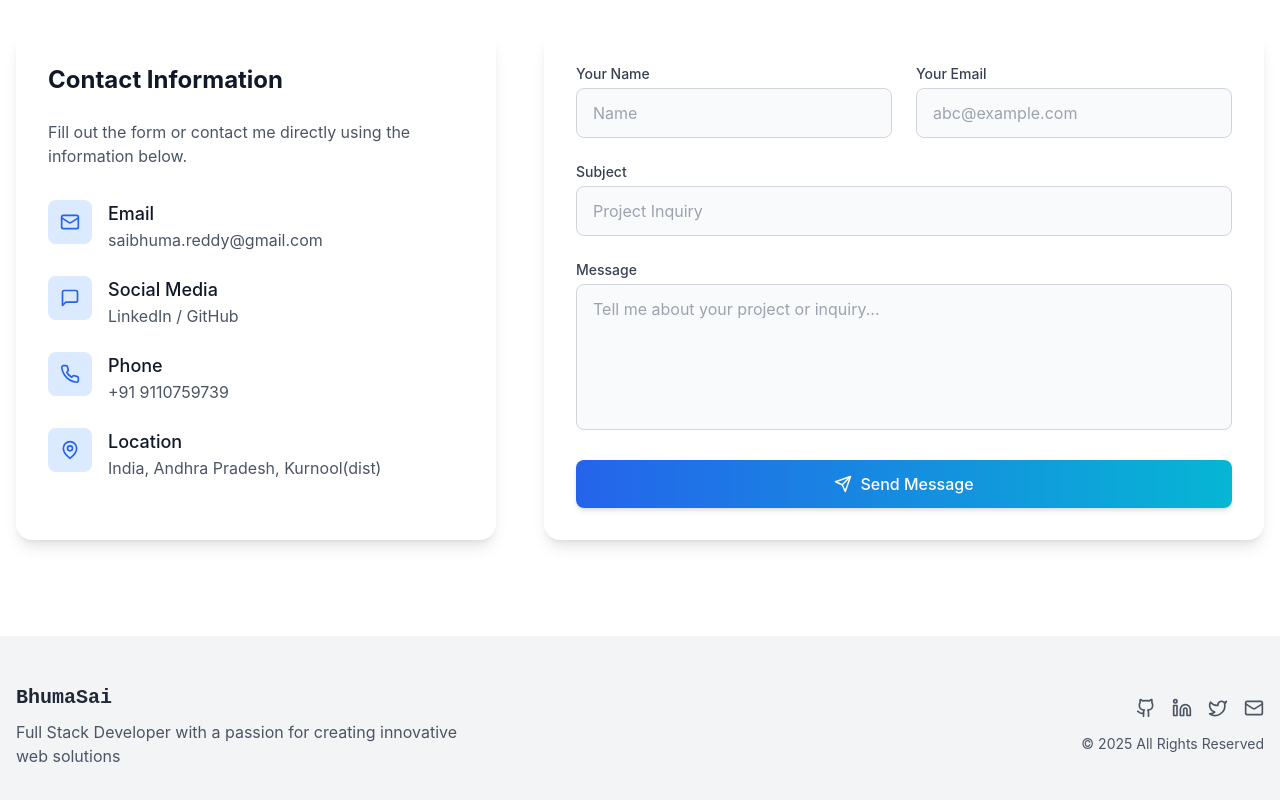
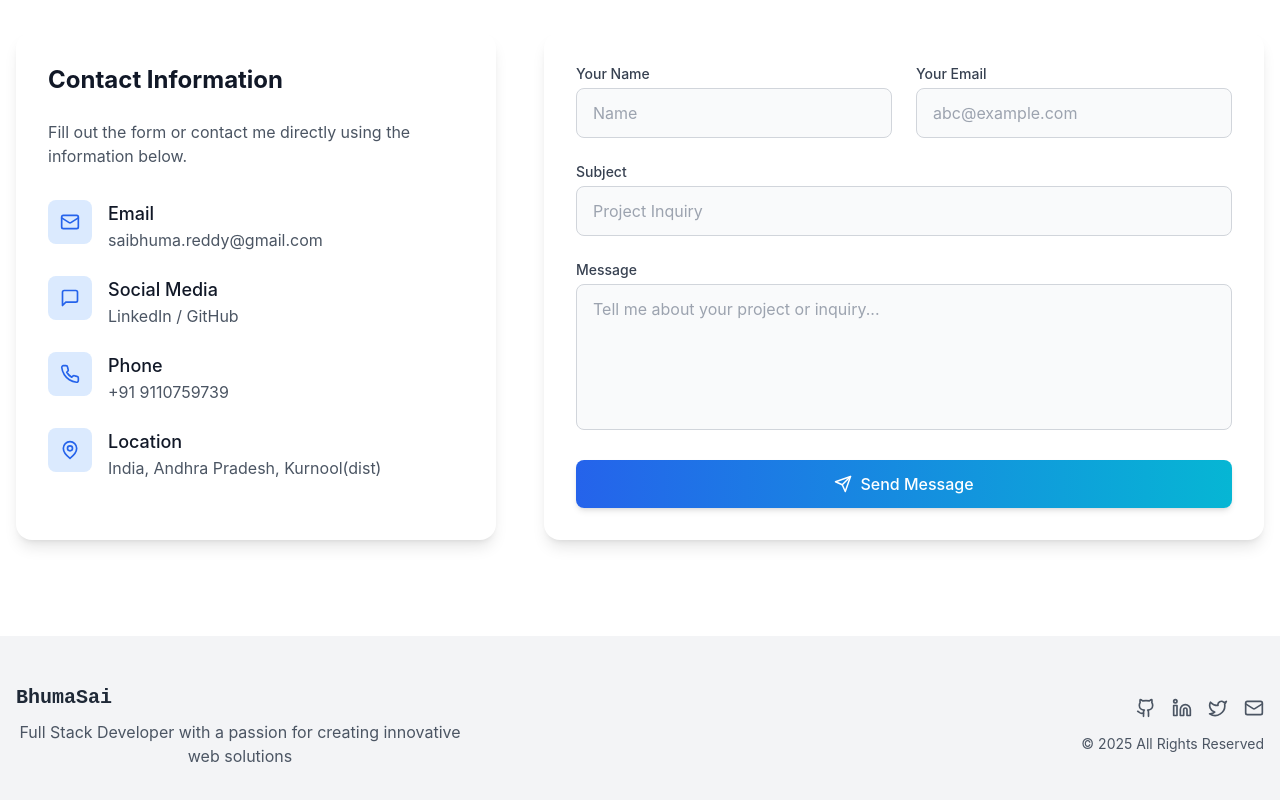
Before and after one commit to BhumaSai/BhumaSaiPortfolio, a React (Vite) app: page / in a window 1280 px wide. Shown: the part 4062-4862 px from the top of the page. Built offline with nearby package versions, Linux system fonts and the light colour scheme; no server answers.

Commit message:
Update Footer.tsx

```diff
--- a/src/components/Layout/Footer.tsx
+++ b/src/components/Layout/Footer.tsx
@@ -10,7 +10,7 @@
         <div className="flex flex-col md:flex-row justify-between items-center">
           <div className="mb-6 md:mb-0 max-md:flex flex-col items-center justify-center">
             <h3 className="text-xl font-bold text-gray-800 dark:text-white mb-2 font-mono">BhumaSai</h3>
-            <p className="text-gray-600 dark:text-gray-400 max-w-md">
+            <p className="text-gray-600 text-center dark:text-gray-400 max-w-md">
               Full Stack Developer with a passion for creating innovative web solutions
             </p>
           </div>
```
